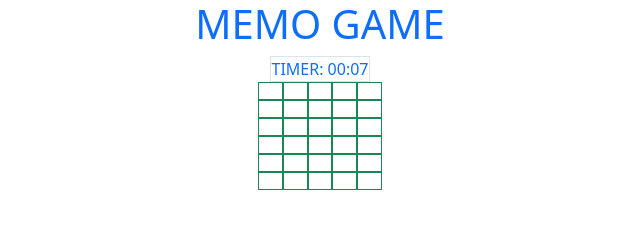
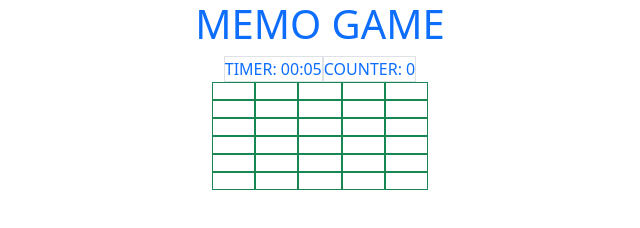
Before and after one commit to paulinakorpak/memo-js, a website with bundled scripts: page public/index.html in a window 1280 px wide. Shown: the whole page, without its empty margins (320-960 px from the left). Built offline with nearby package versions, Linux system fonts and the light colour scheme; files whose address does not match are found by name.

Commit message:
Add counter component

```diff
--- a/public/index.html
+++ b/public/index.html
@@ -14,6 +14,7 @@
         <div class="board">
             <div class="stats d-flex justify-content-between text-primary text-uppercase">
                 <div class="timer text-center border"></div>
+                <div class="counter text-center border"></div>
             </div>
             <table class="table table-bordered border-success"></table>
         </div>
--- a/public/styles/styles.scss
+++ b/public/styles/styles.scss
@@ -40,10 +40,6 @@
 }
 
 @media (min-width: 768px) {
-  .stats {
-      max-width: 50%;
-  }
-
   .board {
     max-width: 50%;
     max-height: 50%;
--- a/src/Board/index.js
+++ b/src/Board/index.js
@@ -3,6 +3,7 @@ import { template } from './template';
 import { fruits } from './cards/fruits';
 import { Card } from '../Card';
 import { Timer } from '../Timer';
+import { Counter } from '../Counter';
 
 export const Board = (element) => {
   const state = {
@@ -12,11 +13,16 @@ export const Board = (element) => {
 
   let cards = [];
   let timer = null;
+  let counter = null;
 
   const init = (rows, cols) => {
     const timerElement = element.querySelector('.timer');
     timer = Timer(timerElement);
     timer.init();
+
+    const counterElement = element.querySelector('.counter');
+    counter = Counter(counterElement);
+    counter.init();
 
     renderBoard(rows, cols);
     cards = initCards(shuffleCardTypes());
@@ -56,6 +62,7 @@ export const Board = (element) => {
     }
 
     selectedCard.show();
+    counter.increment();
 
     if (state.firstCard === null) {
       state.firstCard = selectedCard;
--- /dev/null
+++ b/src/Counter/index.js
@@ -0,0 +1,22 @@
+import { template } from './template';
+
+export const Counter = (element) => {
+  const state = {
+    count: 0,
+  };
+
+  const init = () => {
+    render();
+  };
+
+  const render = () => {
+    element.innerHTML = template(state.count);
+  };
+
+  const increment = () => {
+    state.count++;
+    render();
+  };
+
+  return { init, increment };
+};
--- /dev/null
+++ b/src/Counter/template.js
@@ -0,0 +1,5 @@
+export const template = (count) => `
+    <div>
+      Counter: ${count}
+    </div>
+  `;
```
